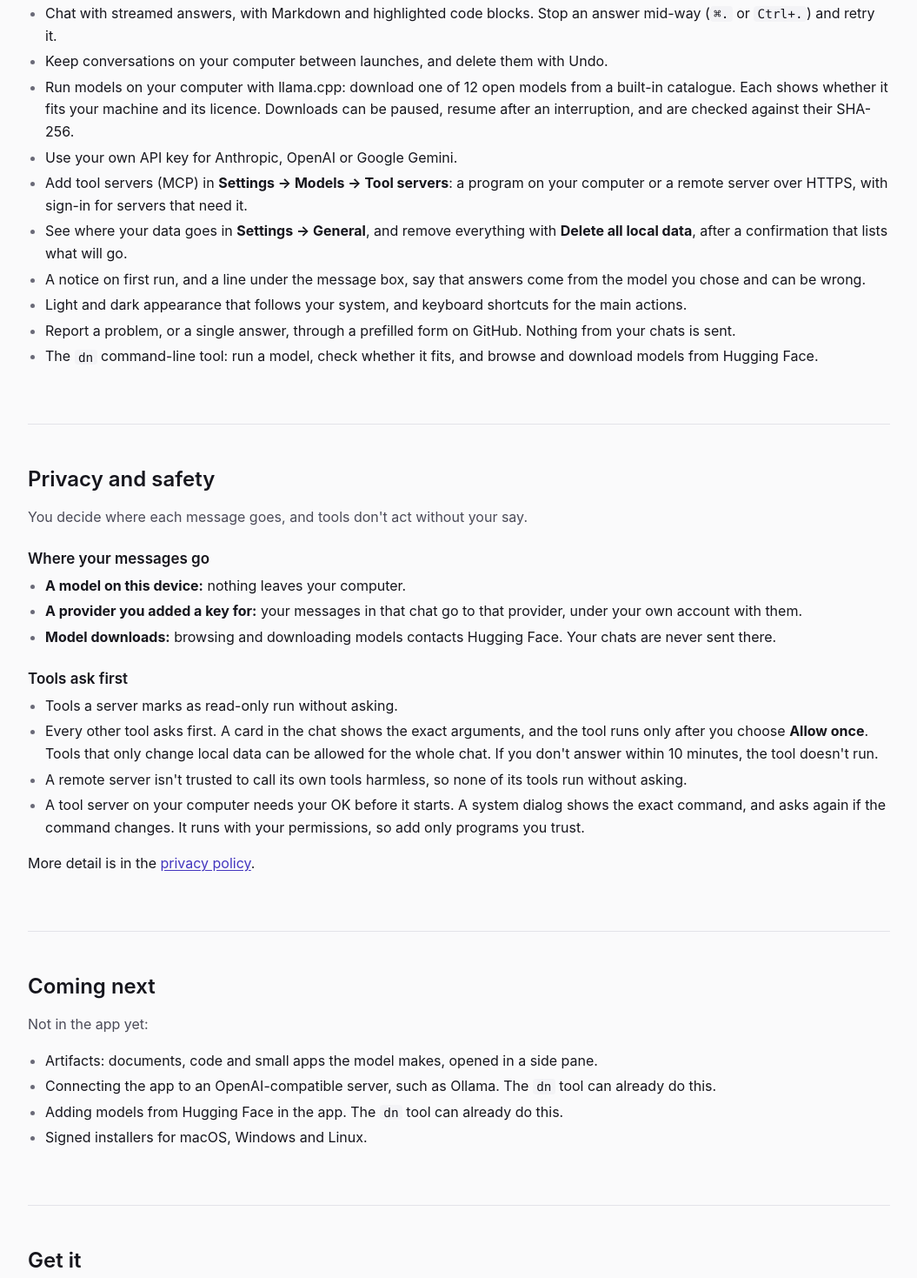
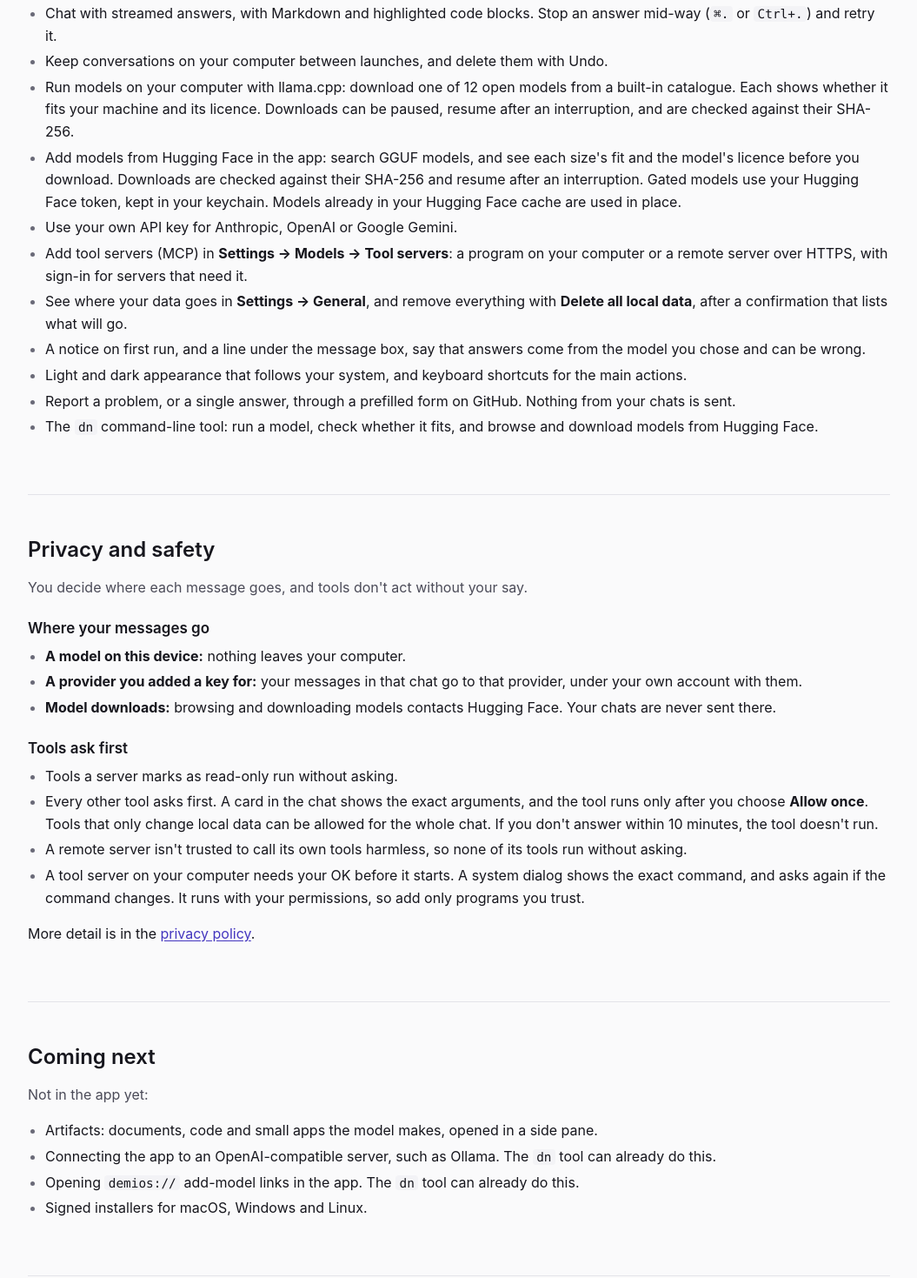
Before and after one commit to mimshavandi/demios-landing, a plain HTML site: page site/index.html in a window 1280 px wide. Shown: the part 1016-2485 px from the top of the page at 87% size, without its empty margins (112-1167 px from the left). Drawn offline with Linux system fonts and the light colour scheme.

Commit message:
T-WEB-02: adding models from Hugging Face is in the app now (#3)
Move it from Coming next to What it does today (demios-desktop #73).
demios:// add-model links in the app stay under Coming next.

Co-authored-by: Claude Opus 5.5 <noreply@anthropic.com>

```diff
--- a/site/index.html
+++ b/site/index.html
@@ -75,6 +75,7 @@
         <li>Chat with streamed answers, with Markdown and highlighted code blocks. Stop an answer mid-way (<kbd>⌘.</kbd> or <kbd>Ctrl+.</kbd>) and retry it.</li>
         <li>Keep conversations on your computer between launches, and delete them with Undo.</li>
         <li>Run models on your computer with llama.cpp: download one of 12 open models from a built-in catalogue. Each shows whether it fits your machine and its licence. Downloads can be paused, resume after an interruption, and are checked against their SHA-256.</li>
+        <li>Add models from Hugging Face in the app: search GGUF models, and see each size's fit and the model's licence before you download. Downloads are checked against their SHA-256 and resume after an interruption. Gated models use your Hugging Face token, kept in your keychain. Models already in your Hugging Face cache are used in place.</li>
         <li>Use your own API key for Anthropic, OpenAI or Google Gemini.</li>
         <li>Add tool servers (MCP) in <strong>Settings → Models → Tool servers</strong>: a program on your computer or a remote server over HTTPS, with sign-in for servers that need it.</li>
         <li>See where your data goes in <strong>Settings → General</strong>, and remove everything with <strong>Delete all local data</strong>, after a confirmation that lists what will go.</li>
@@ -110,7 +111,7 @@
       <ul class="list">
         <li>Artifacts: documents, code and small apps the model makes, opened in a side pane.</li>
         <li>Connecting the app to an OpenAI-compatible server, such as Ollama. The <code>dn</code> tool can already do this.</li>
-        <li>Adding models from Hugging Face in the app. The <code>dn</code> tool can already do this.</li>
+        <li>Opening <code>demios://</code> add-model links in the app. The <code>dn</code> tool can already do this.</li>
         <li>Signed installers for macOS, Windows and Linux.</li>
       </ul>
     </section>
```
Also changed, not shown: docs/screenshots/hf-1280-dark.jpg (added), docs/screenshots/hf-1280-light.jpg (added), docs/screenshots/hf-375-dark.jpg (added), docs/screenshots/hf-375-light.jpg (added).
